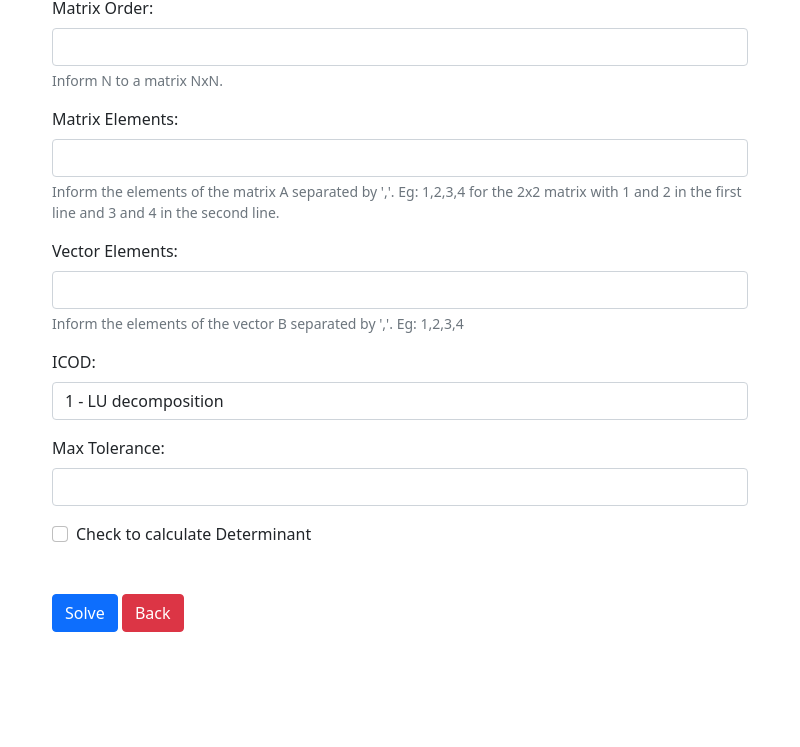
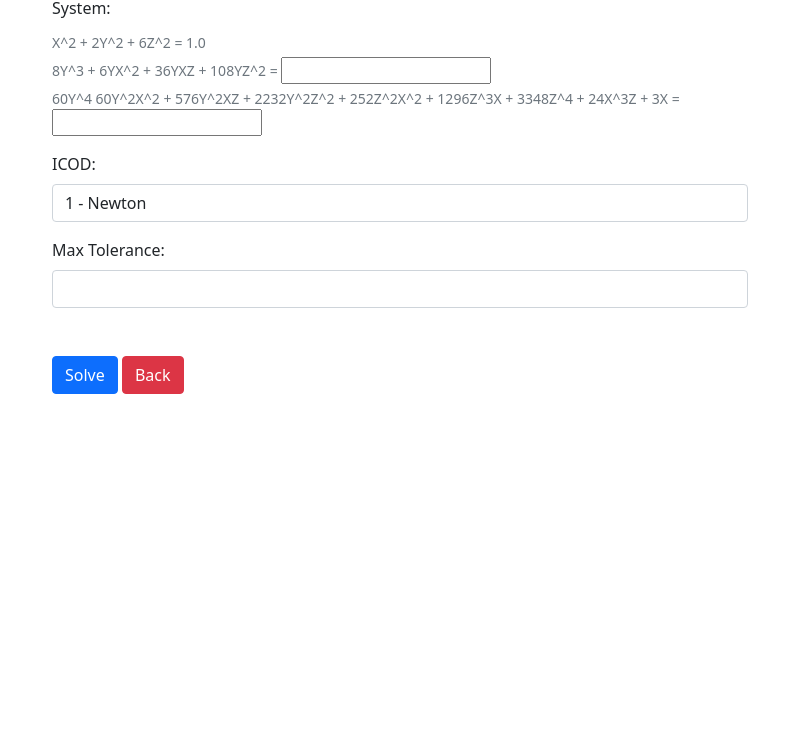
Before and after one commit to thiagomachado/linearAlgebra, an Electron app: page newton_broyden.html in a window 800 px wide. Shown: the part 53-800 px from the top of the page. Drawn offline with Linux system fonts and the light colour scheme.

Commit message:
Add form for Newton and Broyden.

```diff
--- a/newton_broyden.html
+++ b/newton_broyden.html
@@ -8,46 +8,36 @@
     <script src="extra_script/jquery-3.6.0-min.js"></script>
     <script src="extra_script/bootstrap.bundle.min.js"></script>
     <script type="module" src="scripts/newton_broyden.js"></script>
-    <title>Linear Algebra Problems Solver</title>
+
+    <title>Linear and Non-Linear Problems Solver</title>
   </head>
   <body>
 
-    <h1>Systems Solver</h1>
+    <h1>Newton and Broyden</h1>
     <div class="container">
       <div class="row">
         <div class="col">
           <form>
             <div class="mb-3">
-              <label for="matrix-order" class="form-label">Matrix Order:</label>
-              <input type="number" class="form-control" id="matrix-order" min="1" aria-describedby="matrix-order-help">
-              <div id="matrix-order-help" class="form-text">Inform N to a matrix NxN.</div>
-            </div>
-            <div class="mb-3">
-              <label for="matrix-a-elements" class="form-label">Matrix Elements:</label>
-              <input class="form-control" id="matrix-a-elements" aria-describedby="matrix-elements-help">
-              <div id="matrix-elements-help" class="form-text">Inform the elements of the matrix A separated by ','. Eg: 1,2,3,4 for the 2x2 matrix with 1 and 2 in the first line and 3 and 4 in the second line. </div>
-            </div>
-            <div class="mb-3">
-              <label for="vector-b-elements" class="form-label">Vector Elements:</label>
-              <input class="form-control" id="vector-b-elements" aria-describedby="vector-b-elements-help">
-              <div id="vector-b-elements" class="form-text">Inform the elements of the vector B separated by ','. Eg: 1,2,3,4</div>
+              <label for="equation-1" class="form-label">System:</label>
+              <div id="equation-1" class="form-text">X^2 + 2Y^2 + 6Z^2 = 1.0</div>
+              <div id="equation-2" class="form-text">8Y^3 + 6YX^2 + 36YXZ + 108YZ^2 =
+                <input id="teta-1" aria-describedby="matrix-elements-help" required type="number" step="0.1">
+              </div>
+              <div id="equation-3" class="form-text">60Y^4 60Y^2X^2 + 576Y^2XZ + 2232Y^2Z^2 + 252Z^2X^2 + 1296Z^3X + 3348Z^4 + 24X^3Z + 3X =
+                <input id="teta-2" aria-describedby="matrix-elements-help" required type="number" step="0.1">
+              </div>
             </div>
             <div class="mb-3">
               <label for="icod" class="form-label">ICOD:</label>
               <select id="icod" class="form-select" aria-label="Default select example">
-                <option value="1">1 - LU decomposition</option>
-                <option value="2">2 - Cholesky's decomposition</option>
-                <option value="3">3 - Jacobi's interative procedure</option>
-                <option value="4">4 - Gauss-Seidel iterative procedure</option>
+                <option value="1">1 - Newton</option>
+                <option value="2">2 - Broyden</option>
               </select>
             </div>
             <div class="mb-3">
               <label for="max-tolerance" class="form-label">Max Tolerance:</label>
               <input type="number" class="form-control" id="max-tolerance" min="0" >
-            </div>
-            <div class="mb-3 form-check">
-              <input type="checkbox" class="form-check-input" id="check-determinant">
-              <label class="form-check-label" for="exampleCheck1">Check to calculate Determinant</label>
             </div>
             <div  class="mb-3" id="matrix-a-div">
                 <table id="matrix-a-table" class="table table-sm table-striped">
```
Also changed, not shown: index.html (+4 -4 lines).
